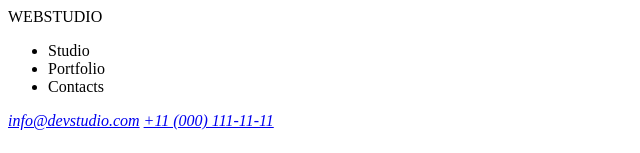
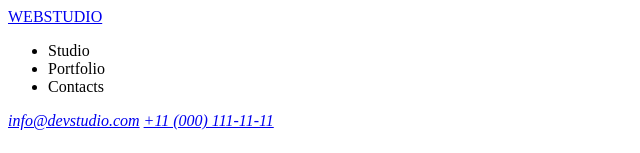
Before and after one commit to LuKaSzKoWi/goit-markup-hw-01, a plain HTML site: page index.html in a window 1280 px wide. Shown: the top 153 px of the page, without its empty margins (0-640 px from the left). Drawn offline with Linux system fonts and the light colour scheme.

Commit message:
Change logo directory

```diff
--- a/index.html
+++ b/index.html
@@ -9,7 +9,7 @@
     <header>
 
         <nav>
-            <a>WEBSTUDIO</a>
+            <a href=”./index.html”>WEBSTUDIO</a>
             <ul>
                 <li>Studio</li>
                 <li>Portfolio</li>
```
